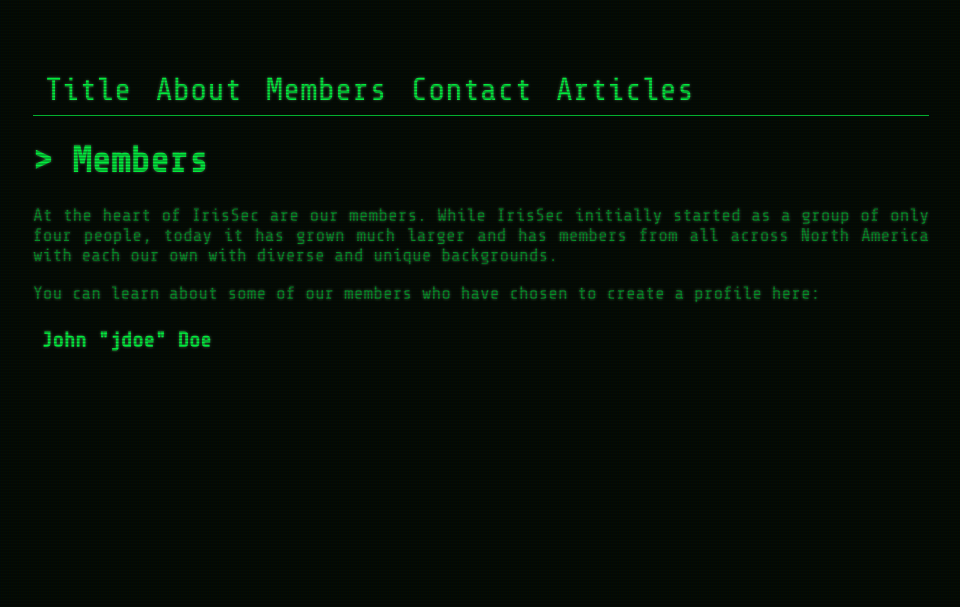
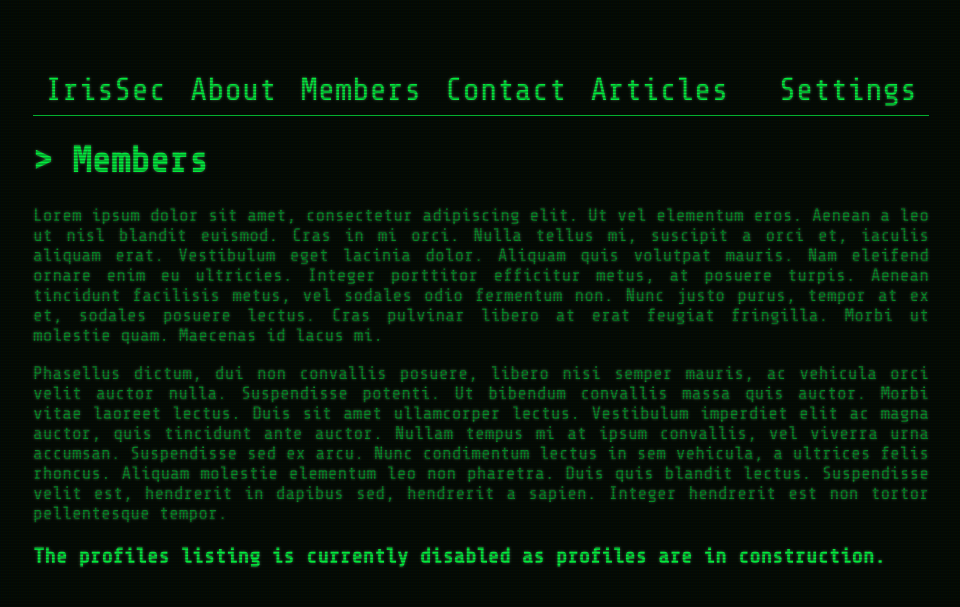
Before and after one commit to shawnduong/crt-monochrome, a Jekyll site: the page built from members.md, in a window 1280 px wide. Shown: the top 607 px of the page, without its empty margins (159-1119 px from the left). Built offline with Jekyll 4.4.1, drawn with Linux system fonts in a browser that asks for light colours.

Commit message:
Synced template with production site.

```diff
--- a/_config.yml
+++ b/_config.yml
@@ -1,6 +1,7 @@
-title: Title
+title: Your Website Title Here
+description: Your Website Description Here
 
-permalink: /articles/categories/:categories/:year/:month/:day/:title
+permalink: /articles/categories/:categories/:year-:month-:day/:title
 paginate: 10
 paginate_path: /articles/page:num/
 
--- a/_includes/head.html
+++ b/_includes/head.html
@@ -1,6 +1,26 @@
 <head>
 	<title>{%if page.title %}{{ page.title }}{% else %}{{ site.title }}{% endif %}</title>
+
+	<!-- Primary Meta Tags -->
 	<meta charset="utf-8">
+	<meta name="title" content="{{ site.title }}">
+	<meta name="description" content="{{ site.description }}">
+
+	<!-- Open Graph / Facebook -->
+	<meta property="og:type" content="website">
+	<meta property="og:url" content="YOUR URL HERE">
+	<meta property="og:title" content="{{ site.title }}">
+	<meta property="og:description" content="{{ site.description }}">
+	<meta property="og:image" content="YOUR PREVIEW IMAGE HERE">
+
+	<!-- Twitter -->
+	<meta property="twitter:card" content="summary_large_image">
+	<meta property="twitter:url" content="YOUR URL HERE">
+	<meta property="twitter:title" content="{{ site.title }}">
+	<meta property="twitter:description" content="{{ site.description }}">
+	<meta property="twitter:image" content="YOUR PREVIEW IMAGE HERE">
+
 	<link rel="stylesheet" type="text/css" href="/assets/css/style.css">
 	<link rel="shortcut icon" type="image/png" href="/assets/img/favicon.png">
+	<script src="/assets/js/prefs.js"></script>
 </head>
--- a/_includes/header.html
+++ b/_includes/header.html
@@ -2,5 +2,13 @@
 <script> </script>
 
 <div id="header">
-	<a href="/">{{ site.title }}</a><a href="/about">About</a><a href="/members">Members</a><a href="/contact">Contact</a><a href="/articles">Articles</a>
+	<span style="display: flex; flex-wrap: wrap;">
+		<a href="/">IrisSec</a>
+		<a href="/about">About</a>
+		<a href="/members">Members</a>
+		<a href="/contact">Contact</a>
+		<a href="/articles">Articles</a>
+		<div style="flex-grow:1"></div>
+		<a href="javascript:settings()">Settings</a>
+	</style>
 </div>
--- a/_layouts/members.html
+++ b/_layouts/members.html
@@ -11,9 +11,7 @@
 
 		{{ content }}
 
-		{% for member in site.members %}
-			<h3><a id="listingurl" href="{{ member.url }}">{{ member.title }}</a></h3>
-		{% endfor %}
+		<h3>The profiles listing is currently disabled as profiles are in construction.</h3>
 
 	</div>
 
--- a/assets/css/style.css
+++ b/assets/css/style.css
@@ -10,13 +10,14 @@
 	--fg-color-secondary: #003b00;
 	--fg-color-bold: #00ff41;
 	--fx-color-primary: #4c754c;
+	--page-animation: flicker 0.15s infinite;
 }
 
 html {
 	background-color: var(--bg-color-primary);
 	overflow-y: scroll;
 	/*for firefox and friends*/
-	scrollbar-color: #003b00 #000b00;
+	scrollbar-color: var(--fg-color-primary) var(--bg-color-primary);
 }
 
 body {
@@ -35,7 +36,8 @@ body::before {
 	left: 0;
 	bottom: 0;
 	right: 0;
-	background: linear-gradient(rgba(18, 16, 16, 0) 50%, rgba(0, 0, 0, 0.25) 50%), linear-gradient(90deg, rgba(255, 0, 0, 0.06), rgba(0, 255, 0, 0.02), rgba(0, 0, 255, 0.06));
+	/* 49% instead of 50% fixes visual bug on firefox/hardware accel */
+	background: linear-gradient(rgba(18, 16, 16, 0) 49%, rgba(0, 0, 0, 0.25) 49%), linear-gradient(90deg, rgba(255, 0, 0, 0.06), rgba(0, 255, 0, 0.02), rgba(0, 0, 255, 0.06));
 	z-index: 2;
 	background-size: 100% 3px, 2px 100%;
 	pointer-events: none;
@@ -53,7 +55,12 @@ body::after {
 	opacity: 0;
 	z-index: 2;
 	pointer-events: none;
-	animation: flicker 0.15s infinite;
+	animation: var(--page-animation);
+}
+
+#main > p > img {
+	animation: none !important;
+	opacity: 1 !important;
 }
 
 body::-webkit-scrollbar {
--- /dev/null
+++ b/assets/js/prefs.js
@@ -0,0 +1,121 @@
+var prefsDiv = null;
+
+function settings() {
+	if (prefsDiv == null) {
+		prefsDiv = document.createElement("div");
+
+		var prefsHeader = document.createElement("h1");
+		prefsHeader.innerHTML = "Settings";
+
+		toggleFlickerBtn = makeButton("Toggle Flicker Effect", "toggleFlicker()");
+		changeColorBtn = makeButton("Change Page Color", "cycleColor()");
+
+		prefsDiv.appendChild(prefsHeader);
+		prefsDiv.appendChild(toggleFlickerBtn);
+		prefsDiv.appendChild(changeColorBtn);
+
+		var mainDiv = document.getElementById("main");
+		var body = document.body;
+
+		body.insertBefore(prefsDiv, mainDiv);
+	} else {
+		prefsDiv.remove();
+		prefsDiv = null;
+	}
+}
+
+function makeButton(text, event) {
+	var btnp = document.createElement("p");
+	var btn = document.createElement("a");
+	btn.innerHTML = text;
+	btn.style = "font-size: 28px";
+	btn.href = "javascript:" + event;
+	btnp.appendChild(btn);
+	return btnp;
+}
+
+function toggleFlicker() {
+	if (!localStorage.getItem("textflicker")) {
+		localStorage.setItem("textflicker", 1);
+	}
+	var textFlicker = parseInt(localStorage.getItem("textflicker"));
+	if (textFlicker == 1)
+		textFlicker = 0;
+	else
+		textFlicker = 1;
+	localStorage.setItem("textflicker", textFlicker);
+	setFlickerProperty();
+}
+
+var textColors = [
+	[
+		"--bg-color-primary", "#000b00",
+		"--bg-color-secondary", "#002300",
+		"--fg-color-primary", "#009927",
+		"--fg-color-secondary", "#003b00",
+		"--fg-color-bold", "#00ff41",
+		"--fx-color-primary", "#4c754c"
+	],
+	[
+		"--bg-color-primary", "#0b0800",
+		"--bg-color-secondary", "#231a00",
+		"--fg-color-primary", "#997300",
+		"--fg-color-secondary", "#3b2c00",
+		"--fg-color-bold", "#ffa800",
+		"--fx-color-primary", "#75674c"
+	],
+	[
+		"--bg-color-primary", "#00080a",
+		"--bg-color-secondary", "#001e24",
+		"--fg-color-primary", "#007f99",
+		"--fg-color-secondary", "#00313b",
+		"--fg-color-bold", "#00d4ff",
+		"--fx-color-primary", "#4c6b75"
+	],
+	[
+		"--bg-color-primary", "#0b0b0b",
+		"--bg-color-secondary", "#232323",
+		"--fg-color-primary", "#606060",
+		"--fg-color-secondary", "#3b3b3b",
+		"--fg-color-bold", "#e0e0e0",
+		"--fx-color-primary", "#7a7a7a"
+	]
+];
+
+function cycleColor() {
+	if (!localStorage.getItem("textcolor")) {
+		localStorage.setItem("textcolor", 0);
+	}
+	var textColor = parseInt(localStorage.getItem("textcolor")) + 1;
+	if (textColor > 3)
+		textColor = 0;
+	localStorage.setItem("textcolor", textColor);
+	setColorProperty();
+}
+
+function setFlickerProperty() {
+	var textFlicker = parseInt(localStorage.getItem("textflicker"));
+	var pageAnimation = "none";
+	if (textFlicker == 1) {
+		pageAnimation = "flicker 0.15s infinite";
+	}
+	document.documentElement.style.setProperty("--page-animation", pageAnimation);
+}
+
+function setColorProperty() {
+	var textColor = parseInt(localStorage.getItem("textcolor"));
+	var textColorGroup = textColors[textColor];
+	for (var i = 0; i < textColorGroup.length; i += 2) {
+		document.documentElement.style.setProperty(textColorGroup[i], textColorGroup[i+1]);
+	}
+}
+
+//load prefs on page load
+
+if (localStorage.getItem("textflicker")) {
+	setFlickerProperty();
+}
+
+if (localStorage.getItem("textcolor")) {
+	setColorProperty();
+}
--- a/members.md
+++ b/members.md
@@ -5,6 +5,6 @@ layout: members
 
 # Members
 
-At the heart of IrisSec are our members. While IrisSec initially started as a group of only four people, today it has grown much larger and has members from all across North America with each our own with diverse and unique backgrounds.
+Lorem ipsum dolor sit amet, consectetur adipiscing elit. Ut vel elementum eros. Aenean a leo ut nisl blandit euismod. Cras in mi orci. Nulla tellus mi, suscipit a orci et, iaculis aliquam erat. Vestibulum eget lacinia dolor. Aliquam quis volutpat mauris. Nam eleifend ornare enim eu ultricies. Integer porttitor efficitur metus, at posuere turpis. Aenean tincidunt facilisis metus, vel sodales odio fermentum non. Nunc justo purus, tempor at ex et, sodales posuere lectus. Cras pulvinar libero at erat feugiat fringilla. Morbi ut molestie quam. Maecenas id lacus mi.
 
-You can learn about some of our members who have chosen to create a profile here:
+Phasellus dictum, dui non convallis posuere, libero nisi semper mauris, ac vehicula orci velit auctor nulla. Suspendisse potenti. Ut bibendum convallis massa quis auctor. Morbi vitae laoreet lectus. Duis sit amet ullamcorper lectus. Vestibulum imperdiet elit ac magna auctor, quis tincidunt ante auctor. Nullam tempus mi at ipsum convallis, vel viverra urna accumsan. Suspendisse sed ex arcu. Nunc condimentum lectus in sem vehicula, a ultrices felis rhoncus. Aliquam molestie elementum leo non pharetra. Duis quis blandit lectus. Suspendisse velit est, hendrerit in dapibus sed, hendrerit a sapien. Integer hendrerit est non tortor pellentesque tempor.
```
Also changed, not shown: README.md (deleted), assets/img/logo_ascii.png (added), irissec.gemspec (added), 1 other file.
